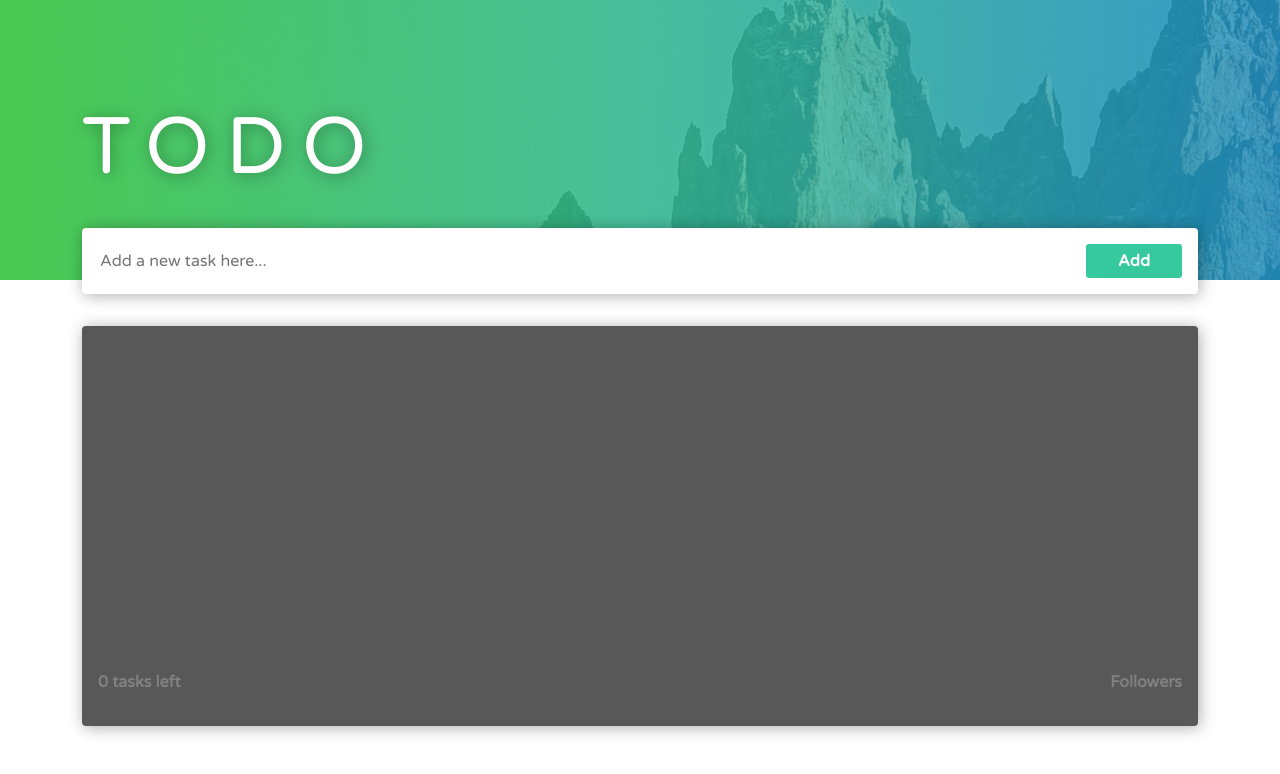
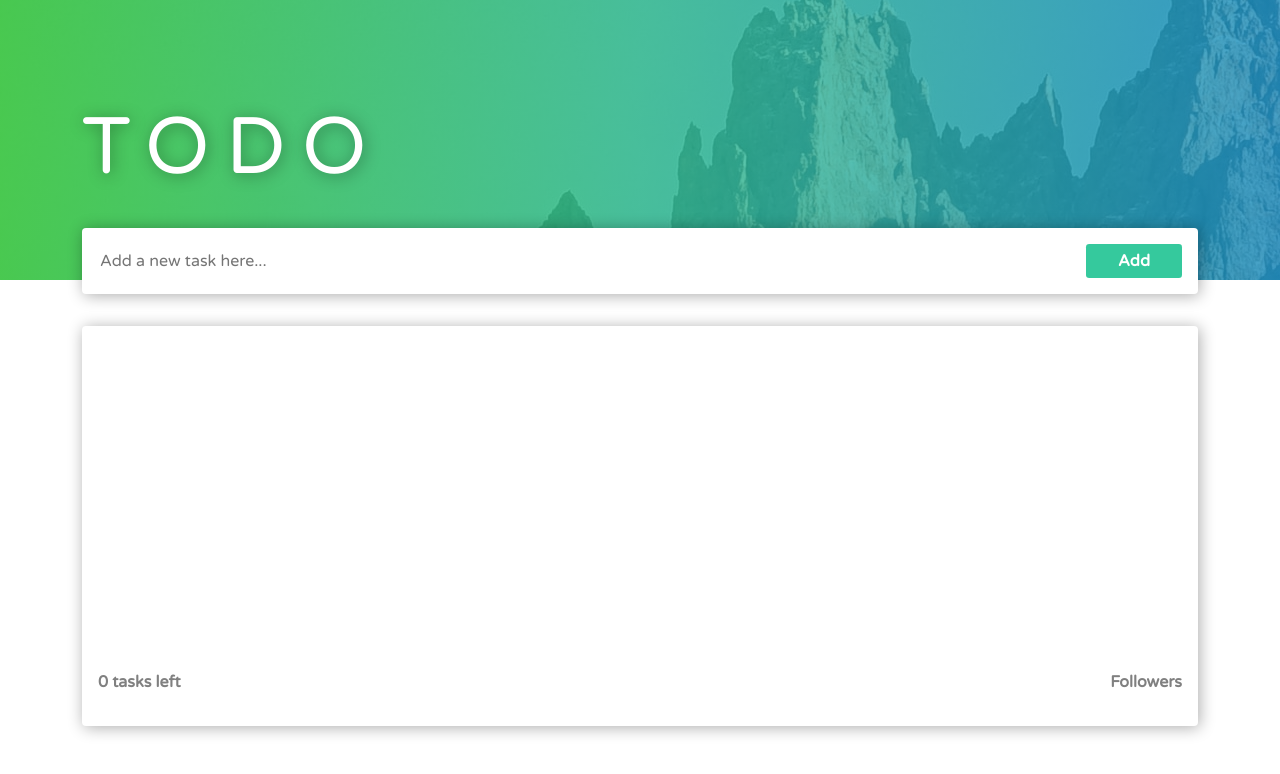
Before and after one commit to mdidech/react-app-github-action, a React (Create React App) app: page / in a window 1280 px wide. Shown: the top 774 px of the page. Built offline with nearby package versions, Linux system fonts and the light colour scheme.

Commit message:
deploy react App in vp commit

```diff
--- a/src/components/TodoList/TodoList.css
+++ b/src/components/TodoList/TodoList.css
@@ -1,5 +1,5 @@
 .todolist-container {
-  background-color: rgb(88, 88, 89);
+  background-color: white;
   margin-top: 2rem;
   border-radius: 0.25rem;
   padding: 1rem;
```
